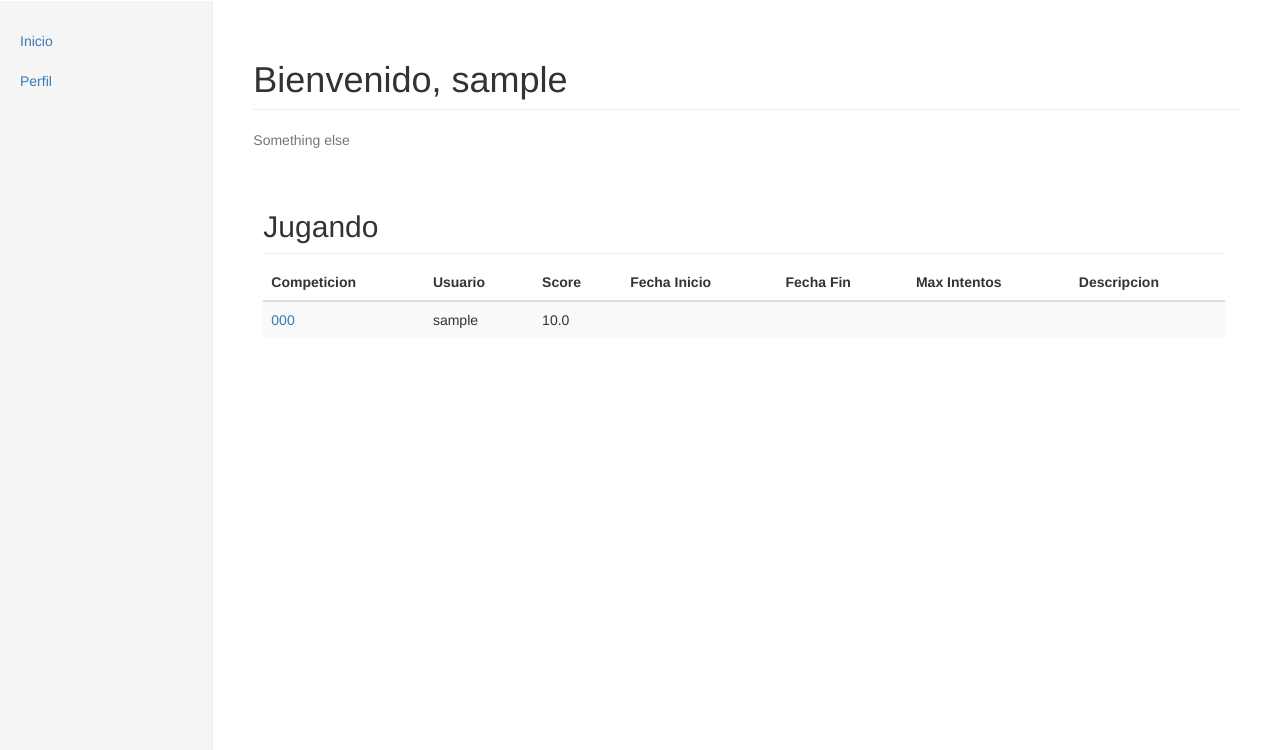
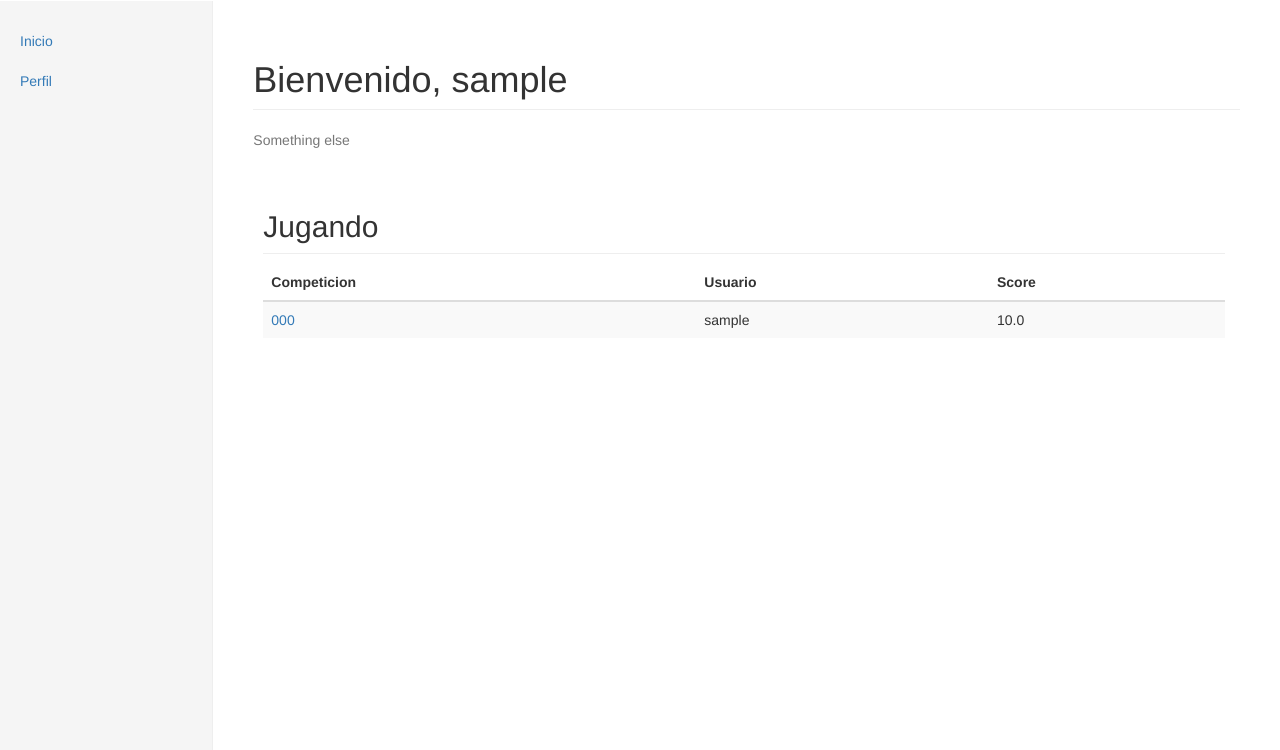
Before and after one commit to Ulixses/Web2Servidor, a Flask app: template templates/dashboard.html in a window 1280 px wide. Shown: the part 50-800 px from the top of the page. Run offline with Flask 2, Linux system fonts and the light colour scheme; the template is opened without the code that fills it: values that come from a table or form of the project are taken from there, others are empty; a user stored in the database is signed in; tables that the repository leaves empty hold one stand-in row (values such as "Sample post"); parts of the project's set-up code (start-up, migrations or seed data) failed here and were passed over; some libraries are stand-ins or nearby versions.

Commit message:
fix graciano

```diff
--- a/templates/dashboard.html
+++ b/templates/dashboard.html
@@ -23,10 +23,6 @@
                   <th>Competicion</th>
                   <th>Usuario</th>
                   <th>Score</th>
-                  <th>Fecha Inicio</th>
-                  <th>Fecha Fin</th>
-                  <th>Max Intentos</th>
-                  <th>Descripcion</th>
                 </tr>
               </thead>
               <tbody>
@@ -36,10 +32,6 @@
                         <td><a href="/files/{{ row.competioncode }}">{{ row.competioncode }}</a></td>
                         <td>{{ row.username }}</td>
                         <td>{{ row.score}}</td>
-                        <td>{{ row.inicio_date }}</td>
-                        <td>{{ row.final_date }}</td>
-                        <td>{{ row.num_max_intentos }}</td>
-                        <td>{{ row.descripcion }}</td>
                     </tr>
                 {% endfor %}
               </tbody>
--- a/templates/ranking.html
+++ b/templates/ranking.html
@@ -14,7 +14,7 @@
                     <tr>
                       <th>Código de la competición</th>
                       <th>Nombre del usuario</th>
-                      <th>Mejor score del usuario</th>
+                      <th>Score</th>
                     </tr>
                   </thead>
 
@@ -24,7 +24,7 @@
                     <tr>
                         <td><a href="/files/{{ row.competioncode }}">{{ row.competioncode }}</a></td>
                         <td>{{ row.username }}</td>
-                        <td>{{ row.max_score}}</td>
+                        <td>{{ row.score}}</td>
                     </tr>
                     {% endfor %}
                   </tbody>
```
